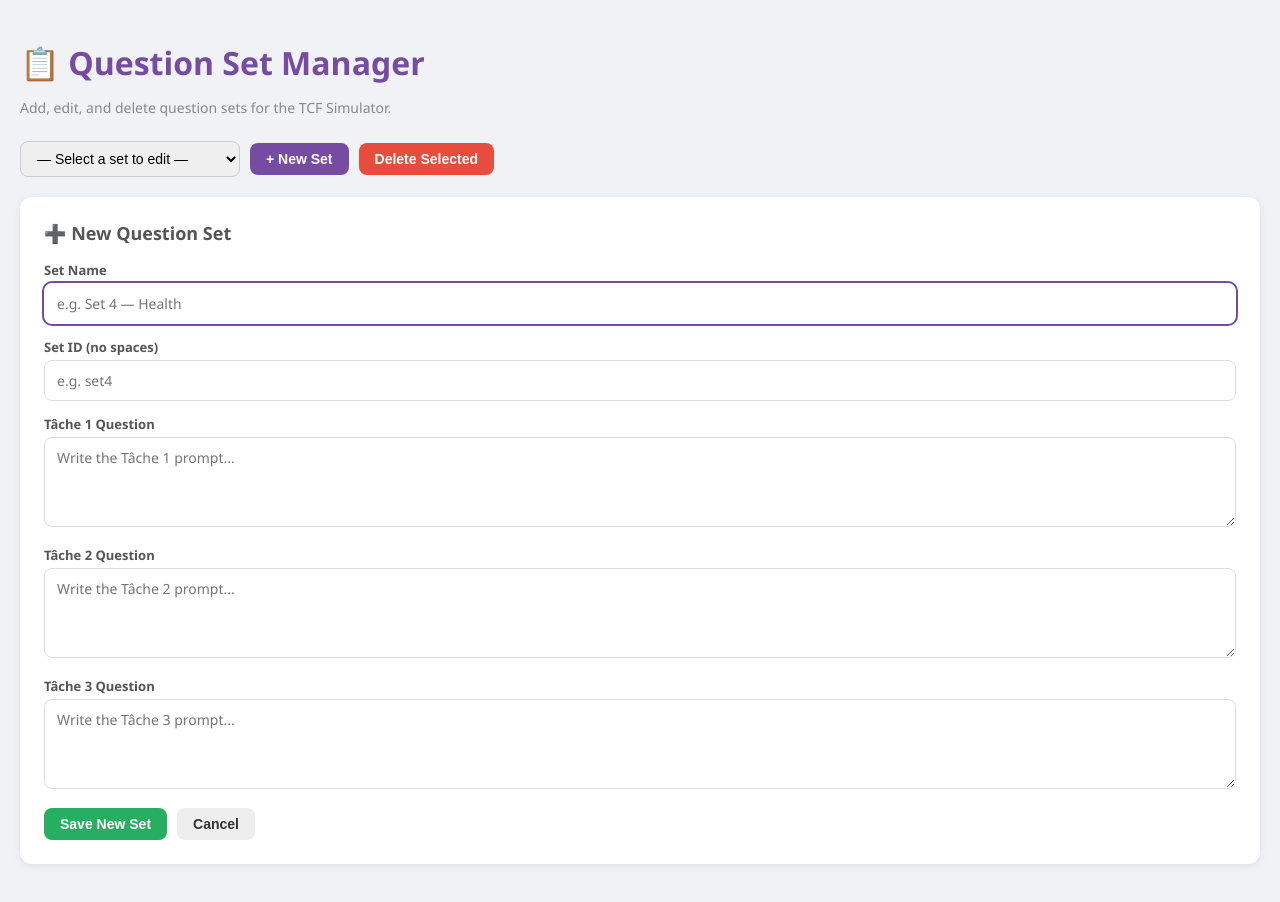
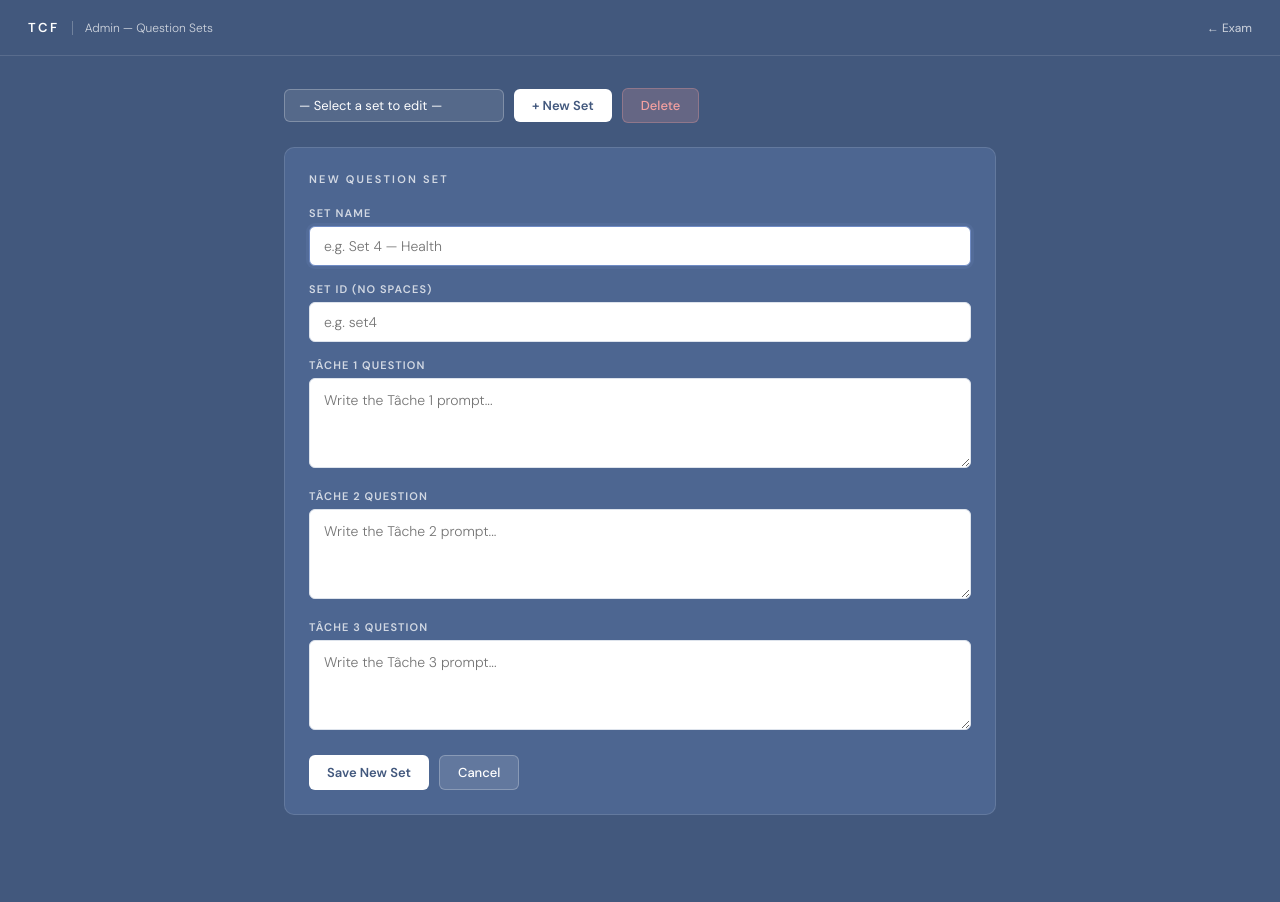
Before and after one commit to rakhmatovasadbek02-glitch/TCF_EE, a website: page admin.html in a window 1280 px wide. Both pictures are taken after a click on the button "+ New Set". After the commit the page ends 867 px from the top, so only its background shows below. Drawn offline with Linux system fonts and the light colour scheme; no server answers.

Commit message:
designer

```diff
--- a/admin.html
+++ b/admin.html
@@ -4,81 +4,204 @@
   <meta charset="UTF-8">
   <meta name="viewport" content="width=device-width, initial-scale=1.0">
   <title>Admin — Question Sets</title>
+  <link href="https://fonts.googleapis.com/css2?family=DM+Sans:wght@300;400;500;600&display=swap" rel="stylesheet">
   <style>
-    * { box-sizing: border-box; }
-    body { font-family: 'Segoe UI', sans-serif; background: #f0f2f5; margin: 0; padding: 20px; color: #333; }
+    *, *::before, *::after { box-sizing: border-box; margin: 0; padding: 0; }
 
-    h1 { color: #764ba2; margin-bottom: 4px; }
-    .subtitle { color: #888; font-size: 14px; margin-bottom: 24px; }
-
-    .toolbar {
-      display: flex; gap: 10px; margin-bottom: 20px; flex-wrap: wrap; align-items: center;
+    :root {
+      --c1: #42587D;
+      --c2: #4D6691;
+      --c3: #5673A7;
+      --c4: #708CC5;
+      --c5: #9FADCB;
+      --line: rgba(255,255,255,0.12);
+      --line-hi: rgba(255,255,255,0.25);
+      --text: #ffffff;
+      --text-dim: #ffffff;
+      --text-muted: rgba(255,255,255,0.75);
+      --green: #a8d5b5;
+      --red: #f4a0a0;
+      --font: 'DM Sans', sans-serif;
     }
 
-    select#setList {
-      padding: 8px 12px; border-radius: 8px; border: 1px solid #ccc;
-      font-size: 14px; min-width: 220px;
+    body {
+      font-family: var(--font);
+      background: var(--c1);
+      color: var(--text);
+      min-height: 100vh;
+      -webkit-font-smoothing: antialiased;
     }
 
-    button {
-      padding: 8px 16px; border: none; border-radius: 8px;
-      cursor: pointer; font-size: 14px; font-weight: 600;
-    }
-    .btn-primary { background: #764ba2; color: white; }
-    .btn-primary:hover { background: #5e3a85; }
-    .btn-danger { background: #e74c3c; color: white; }
-    .btn-danger:hover { background: #c0392b; }
-    .btn-save { background: #27ae60; color: white; }
-    .btn-save:hover { background: #1e8449; }
-    .btn-secondary { background: #eee; color: #333; }
-    .btn-secondary:hover { background: #ddd; }
-
-    .card {
-      background: white; border-radius: 12px; padding: 24px;
-      box-shadow: 0 2px 8px rgba(0,0,0,0.08); margin-bottom: 20px;
+    /* TOPBAR */
+    .topbar {
+      height: 56px;
+      display: flex;
+      align-items: center;
+      justify-content: space-between;
+      padding: 0 28px;
+      background: var(--c1);
+      border-bottom: 1px solid var(--line);
     }
 
-    .card h2 { margin: 0 0 16px; font-size: 18px; color: #555; }
+    .topbar-left { display: flex; align-items: center; gap: 12px; }
 
-    label { display: block; font-weight: 600; margin-bottom: 4px; color: #555; font-size: 13px; }
+    .brand {
+      font-size: 13px;
+      font-weight: 600;
+      letter-spacing: 0.2em;
+      text-transform: uppercase;
+    }
+
+    .brand-sep { width: 1px; height: 14px; background: var(--line-hi); }
+
+    .brand-sub {
+      font-size: 12px;
+      font-weight: 300;
+      color: var(--text-muted);
+    }
+
+    /* CONTENT */
+    .content {
+      max-width: 760px;
+      margin: 0 auto;
+      padding: 32px 24px;
+    }
+
+    /* STATUS */
+    .status-msg {
+      padding: 12px 16px;
+      border-radius: 6px;
+      font-size: 13px;
+      font-weight: 500;
+      margin-bottom: 20px;
+      display: none;
+    }
+    .status-msg.success { background: rgba(168,213,181,0.2); color: var(--green); border: 1px solid rgba(168,213,181,0.3); display: block; }
+    .status-msg.error   { background: rgba(244,160,160,0.2); color: var(--red);   border: 1px solid rgba(244,160,160,0.3); display: block; }
+
+    /* TOOLBAR */
+    .toolbar {
+      display: flex;
+      gap: 10px;
+      margin-bottom: 24px;
+      flex-wrap: wrap;
+      align-items: center;
+    }
+
+    select {
+      background: rgba(255,255,255,0.1);
+      color: var(--text);
+      border: 1px solid var(--line-hi);
+      border-radius: 6px;
+      padding: 8px 14px;
+      font-family: var(--font);
+      font-size: 13px;
+      outline: none;
+      cursor: pointer;
+      min-width: 220px;
+      -webkit-appearance: none;
+    }
+    select option { background: var(--c2); color: white; }
+    select:focus { border-color: var(--c5); }
+
+    button {
+      font-family: var(--font);
+      font-size: 13px;
+      font-weight: 500;
+      padding: 8px 18px;
+      border-radius: 6px;
+      border: none;
+      cursor: pointer;
+      transition: opacity 0.15s;
+      -webkit-tap-highlight-color: transparent;
+    }
+    button:hover { opacity: 0.85; }
+    button:active { opacity: 0.7; }
+
+    .btn-white   { background: #ffffff; color: var(--c1); font-weight: 600; }
+    .btn-ghost   { background: rgba(255,255,255,0.12); color: var(--text); border: 1px solid var(--line-hi); }
+    .btn-danger  { background: rgba(244,160,160,0.2); color: var(--red); border: 1px solid rgba(244,160,160,0.3); }
+
+    /* CARD */
+    .card {
+      background: var(--c2);
+      border: 1px solid var(--line);
+      border-radius: 10px;
+      padding: 24px;
+      margin-bottom: 20px;
+    }
+
+    .card-title {
+      font-size: 11px;
+      font-weight: 600;
+      letter-spacing: 0.2em;
+      color: var(--text-muted);
+      text-transform: uppercase;
+      margin-bottom: 20px;
+    }
+
+    label {
+      display: block;
+      font-size: 11px;
+      font-weight: 600;
+      letter-spacing: 0.1em;
+      color: var(--text-muted);
+      text-transform: uppercase;
+      margin-bottom: 6px;
+    }
 
     input[type="text"], textarea {
-      width: 100%; padding: 10px 12px; border: 1px solid #ddd;
-      border-radius: 8px; font-size: 14px; font-family: 'Segoe UI', sans-serif;
-      margin-bottom: 14px; resize: vertical;
+      width: 100%;
+      background: #ffffff;
+      color: #1a2a3a;
+      border: 1px solid #dde3ec;
+      border-radius: 6px;
+      padding: 10px 14px;
+      font-family: var(--font);
+      font-size: 14px;
+      font-weight: 300;
+      margin-bottom: 16px;
+      outline: none;
+      transition: border-color 0.2s, box-shadow 0.2s;
+      resize: vertical;
     }
-    input[type="text"]:focus, textarea:focus { outline: 2px solid #764ba2; border-color: transparent; }
 
-    textarea { min-height: 90px; }
+    input[type="text"]:focus, textarea:focus {
+      border-color: var(--c4);
+      box-shadow: 0 0 0 3px rgba(112,140,197,0.15);
+    }
 
-    .status {
-      padding: 10px 16px; border-radius: 8px; font-size: 14px;
-      font-weight: 600; margin-bottom: 16px; display: none;
-    }
-    .status.success { background: #d5f5e3; color: #1e8449; display: block; }
-    .status.error   { background: #fdecea; color: #e74c3c; display: block; }
+    textarea { min-height: 90px; line-height: 1.6; }
 
-    .empty-state { color: #aaa; font-style: italic; text-align: center; padding: 30px 0; }
+    .card-actions { display: flex; gap: 10px; margin-top: 4px; }
 
     #newSetForm { display: none; }
   </style>
 </head>
 <body>
 
-<h1>📋 Question Set Manager</h1>
-<p class="subtitle">Add, edit, and delete question sets for the TCF Simulator.</p>
+<div class="topbar">
+  <div class="topbar-left">
+    <span class="brand">TCF</span>
+    <span class="brand-sep"></span>
+    <span class="brand-sub">Admin — Question Sets</span>
+  </div>
+  <a href="/index.html" style="color:var(--text-muted);font-size:12px;text-decoration:none;">← Exam</a>
+</div>
 
-<div id="statusMsg" class="status"></div>
+<div class="content">
+
+  <div id="statusMsg" class="status-msg"></div>
 
   <div class="toolbar">
     <select id="setList"><option value="">— Select a set to edit —</option></select>
-  <button class="btn-primary" onclick="showNewSetForm()">+ New Set</button>
-  <button class="btn-danger" onclick="deleteSet()">Delete Selected</button>
+    <button class="btn-white" onclick="showNewSetForm()">+ New Set</button>
+    <button class="btn-danger" onclick="deleteSet()">Delete</button>
   </div>
 
   <!-- NEW SET FORM -->
   <div class="card" id="newSetForm">
-  <h2>➕ New Question Set</h2>
+    <div class="card-title">New Question Set</div>
     <label>Set Name</label>
     <input type="text" id="newName" placeholder="e.g. Set 4 — Health" />
     <label>Set ID (no spaces)</label>
@@ -89,15 +212,15 @@
     <textarea id="newTask2" placeholder="Write the Tâche 2 prompt..."></textarea>
     <label>Tâche 3 Question</label>
     <textarea id="newTask3" placeholder="Write the Tâche 3 prompt..."></textarea>
-  <div style="display:flex; gap:10px;">
-    <button class="btn-save" onclick="createSet()">Save New Set</button>
-    <button class="btn-secondary" onclick="hideNewSetForm()">Cancel</button>
+    <div class="card-actions">
+      <button class="btn-white" onclick="createSet()">Save New Set</button>
+      <button class="btn-ghost" onclick="hideNewSetForm()">Cancel</button>
     </div>
   </div>
 
   <!-- EDIT FORM -->
   <div class="card" id="editForm" style="display:none;">
-  <h2>✏️ Edit Set</h2>
+    <div class="card-title">Edit Set</div>
     <label>Set Name</label>
     <input type="text" id="editName" />
     <label>Tâche 1 Question</label>
@@ -106,7 +229,11 @@
     <textarea id="editTask2"></textarea>
     <label>Tâche 3 Question</label>
     <textarea id="editTask3"></textarea>
-  <button class="btn-save" onclick="saveEdit()">💾 Save Changes</button>
+    <div class="card-actions">
+      <button class="btn-white" onclick="saveEdit()">Save Changes</button>
+    </div>
+  </div>
+
 </div>
 
 <script>
@@ -119,7 +246,7 @@
       allData = await res.json();
       renderList();
     } catch {
-      showStatus("Could not connect to server. Make sure it's running.", "error");
+      showStatus("Could not connect to server.", "error");
     }
   }
 
@@ -183,12 +310,8 @@
     const task2 = document.getElementById("newTask2").value.trim();
     const task3 = document.getElementById("newTask3").value.trim();
 
-    if (!name || !id || !task1 || !task2 || !task3) {
-      showStatus("Please fill in all fields.", "error"); return;
-    }
-    if (allData.sets.find(s => s.id === id)) {
-      showStatus("A set with this ID already exists. Choose a different ID.", "error"); return;
-    }
+    if (!name || !id || !task1 || !task2 || !task3) { showStatus("Please fill in all fields.", "error"); return; }
+    if (allData.sets.find(s => s.id === id)) { showStatus("A set with this ID already exists.", "error"); return; }
 
     allData.sets.push({ id, name, tasks: { task1, task2, task3 } });
     await saveToServer();
@@ -225,7 +348,7 @@
   function showStatus(msg, type) {
     const el = document.getElementById("statusMsg");
     el.textContent = msg;
-    el.className = "status " + type;
+    el.className = "status-msg " + type;
     setTimeout(() => { el.style.display = "none"; }, 3500);
   }
 
```
Also changed, not shown: dashboard.html (+174 -46 lines). Lines whose indentation alone changed are shown as unchanged.
